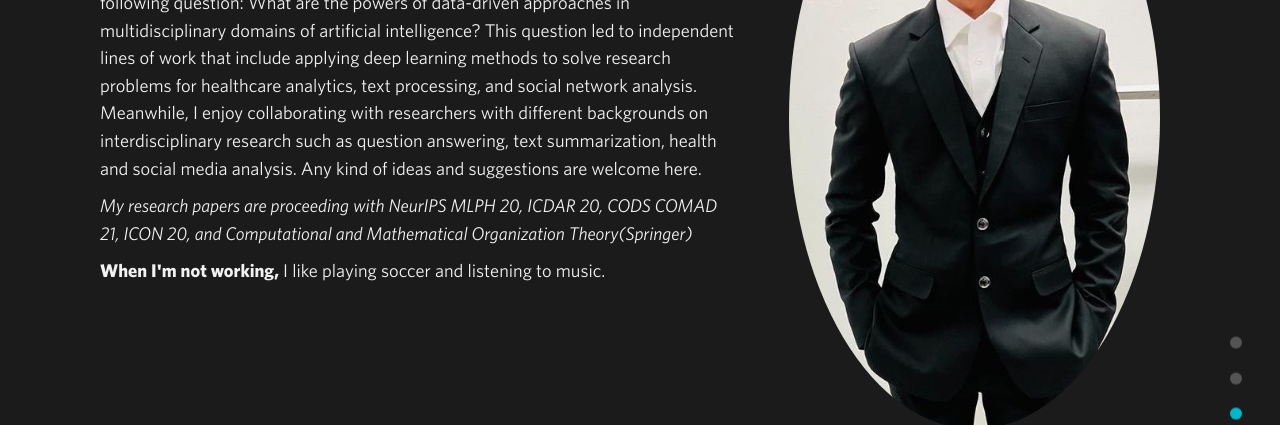
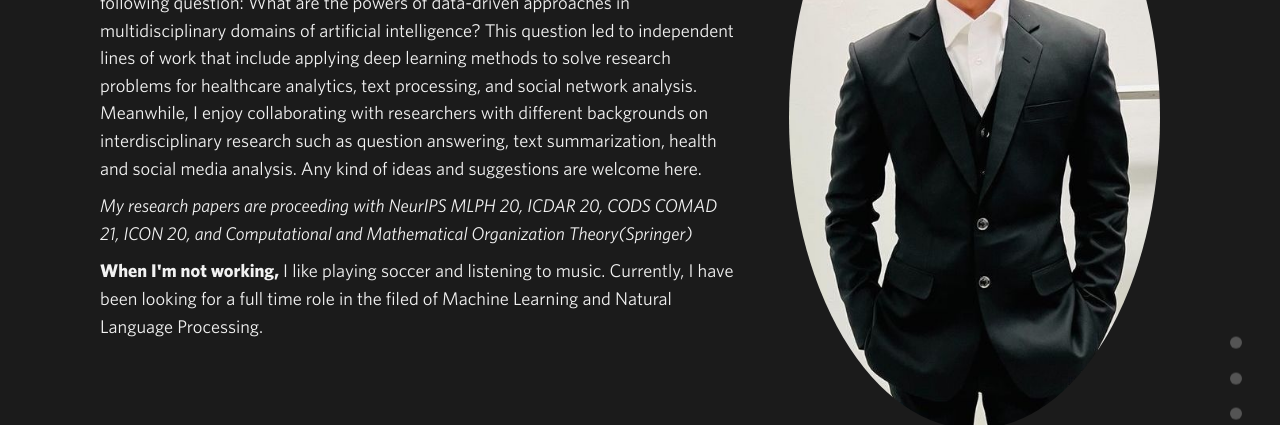
Before and after one commit to sumit6597/sumit6597.github.io, a Jekyll site: the page built from index.html, in a window 1280 px wide and 900 px high, scrolled down 1240 px, cut to the strip 0-425 px from the top of the window. Built offline with Jekyll 4.4.1, drawn with Linux system fonts in a browser that asks for light colours; nearby versions of some CDN libraries.

Commit message:
Update about.html

```diff
--- a/_includes/about.html
+++ b/_includes/about.html
@@ -9,7 +9,7 @@
         <div class="about-text-wrapper">
           <p class="about-text"><strong>I'm currently a Master student at Pennsylvania State University</strong> pursuing computer science <strong>graduating in May 2023.</strong> I have worked in related fields like deep learning in NLP/NLG domain. For the past few years, I have been motivated by the following question: What are the powers of data-driven approaches in multidisciplinary domains of artificial intelligence? This question led to independent lines of work that include applying deep learning methods to solve research problems for healthcare analytics, text processing, and social network analysis. Meanwhile, I enjoy collaborating with researchers with different backgrounds on interdisciplinary research such as question answering, text summarization, health and social media analysis. Any kind of ideas and suggestions are welcome here. </p>
           <p class="about-text"><cite> My research papers are proceeding with NeurIPS MLPH 20, ICDAR 20, CODS COMAD 21, ICON 20, and Computational and Mathematical Organization Theory(Springer) </p>
-          <p class="about-text"><strong>When I'm not working,</strong> I like playing soccer and listening to music.</p>
+          <p class="about-text"><strong>When I'm not working,</strong> I like playing soccer and listening to music. Currently, I have been looking for a full time role in the filed of Machine Learning and Natural Language Processing.</p>
         </div>
       </div>
     </div>
```
